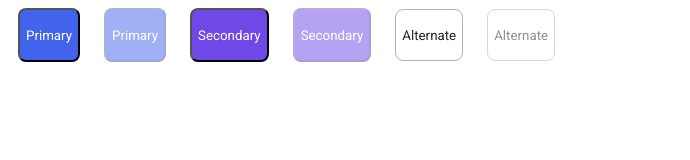
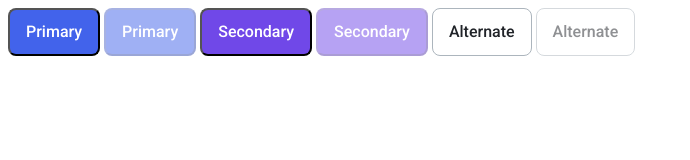
Before and after one commit to js-tasks-ru/htmlcss-20231222_wowka, a website: page 03-lection1/01-button/index.html in a window 1280 px wide. Shown: the whole page, without its empty margins (0-690 px from the left). Drawn offline with Linux system fonts and the light colour scheme.

```diff
--- a/03-lection1/01-button/button.css
+++ b/03-lection1/01-button/button.css
@@ -1,21 +1,16 @@
 /* Стилизация кнопки */
-@import '../../assets/css/main.css';
-
-:root {
-    --primary-color: #4263EB;
-    --secondary-color: #7048E8;
-}
 
 .btn {
     height: 48px;
-    margin: 0 10px;
-    box-sizing: content-box;
+    padding: 0 16px;
+    box-sizing: border-box;
 
     cursor: pointer;
     display: inline-block;
     border-radius: 8px;
 
     color: var(--white);
+    font: 500 16px/1.2 Roboto, sans-serif;
     background-color: var(--white);
 
 }
@@ -32,7 +27,7 @@
     transition: opacity 200ms ease-in-out, background 200ms ease-in-out;
 }
 
-.btn_primary:disabled {
+.btn:disabled {
     cursor: not-allowed;
     opacity: 0.5;
 }
@@ -49,10 +44,6 @@
     transition: opacity 200ms ease-in-out, background 200ms ease-in-out;
 }
 
-.btn_secondary:disabled {
-    cursor: not-allowed;
-    opacity: 0.5;
-}
 
 /* Cтилизация кнопки Alternate */
 
@@ -66,8 +57,3 @@
     border: solid 1px var(--black);
     transition: opacity 200ms ease-in-out, background 200ms ease-in-out;
 }
-
-.btn_alternate:disabled {
-    cursor: not-allowed;
-    opacity: 0.5;
-}
--- a/03-lection1/01-button/index.html
+++ b/03-lection1/01-button/index.html
@@ -7,36 +7,12 @@
     </head>
     <body>
         <section>
-            <button class="btn btn_primary ">
-                <div>
-                    <p>Primary</p>
-                </div>
-            </button>
-            <button class="btn btn_primary" disabled>
-                <div>
-                    <p>Primary</p>
-                </div>
-            </button>
-            <button class="btn btn_secondary">
-                <div>
-                    <p>Secondary</p>
-                </div>
-            </button>
-            <button class="btn btn_secondary" disabled>
-                <div>
-                    <p>Secondary</p>
-                </div>
-            </button>
-            <button class="btn btn_alternate">
-                <div>
-                    <p>Alternate</p>
-            </div>
-            </button>
-            <button class="btn btn_alternate" disabled>
-                <div>
-                    <p>Alternate</p>
-                </div>
-            </button>
+            <button class="btn btn_primary ">Primary</button>
+            <button class="btn btn_primary" disabled>Primary</button>
+            <button class="btn btn_secondary">Secondary</button>
+            <button class="btn btn_secondary" disabled>Secondary</button>
+            <button class="btn btn_alternate">Alternate</button>
+            <button class="btn btn_alternate" disabled>Alternate</button>
         </section>
     </body>
 </html>
--- a/assets/css/main.css
+++ b/assets/css/main.css
@@ -1,4 +1,5 @@
 @import '../fonts/fonts.css';
+@import '../../03-lection1/01-button/button.css';
 
 :root {
     --white: #ffffff;
@@ -17,6 +18,9 @@
 
     --primary: var(--blue);
     --secondary: var(--purple);
+
+    --primary-color: #4263EB;
+    --secondary-color: #7048E8;
 }
 
 * {
```
